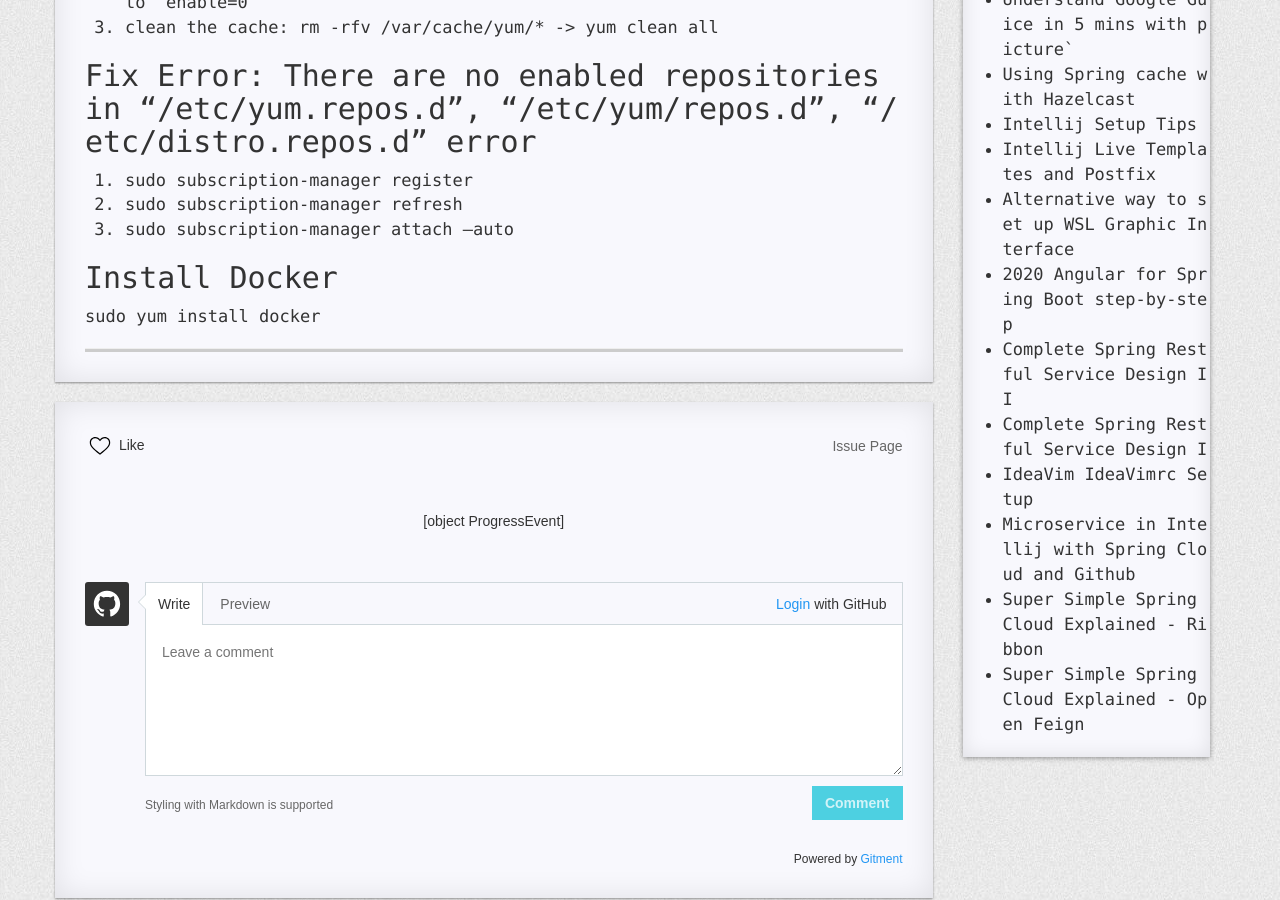
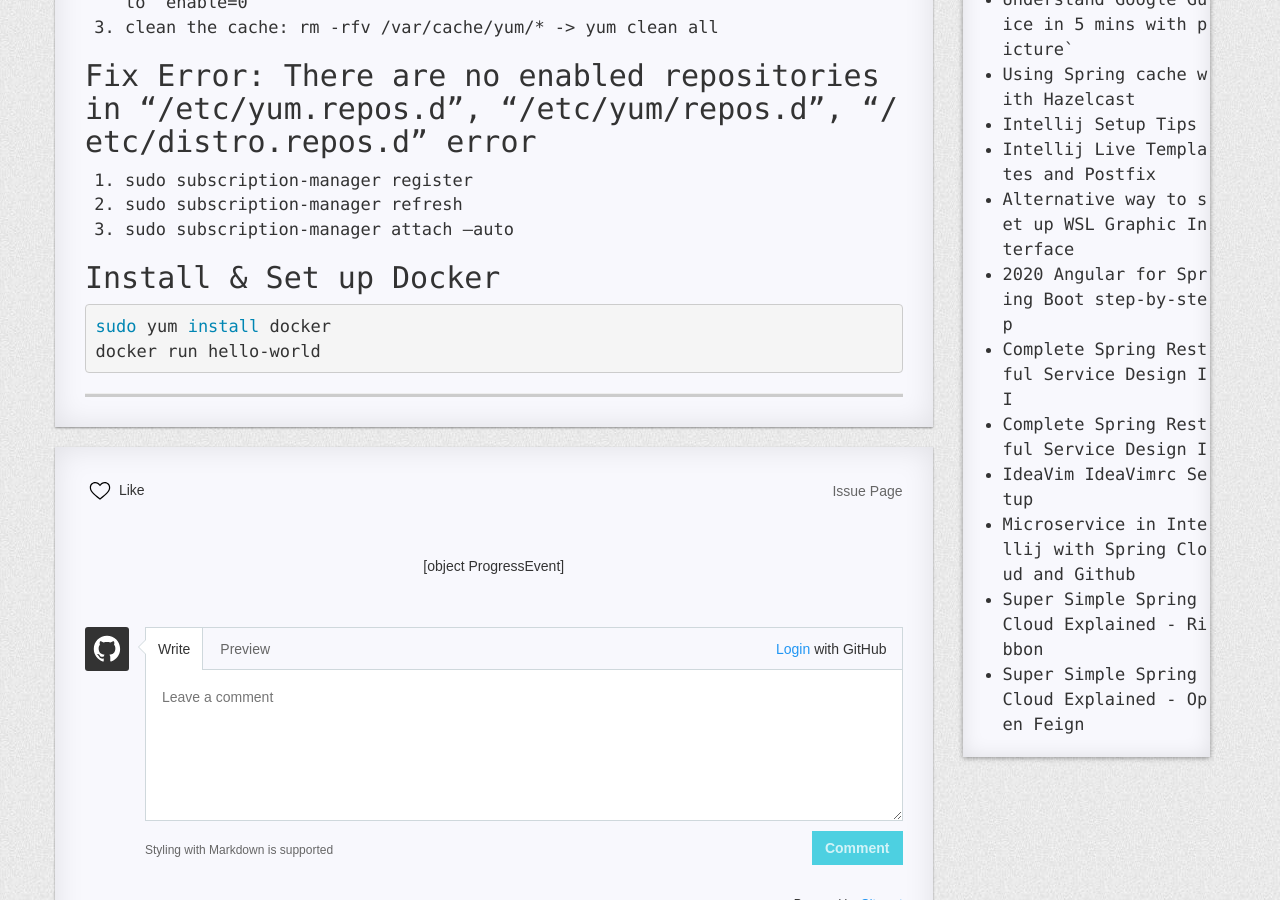
Before and after one commit to R0NGSH3N/r0ngsh3n.github.io, a Jekyll site: the page built from _posts/2021-04-02-rhel-server-setup.md, in a window 1280 px wide and 900 px high, scrolled down 539 px. Built offline with Jekyll 4.4.1, drawn with Linux system fonts in a browser that asks for light colours; nearby versions of some CDN libraries; comment, search, counter and statistics services are not loaded; a style sheet for code colours, icons or effects is not loaded.

Commit message:
Update 2021-04-02-rhel-server-setup.md

```diff
--- a/_posts/2021-04-02-rhel-server-setup.md
+++ b/_posts/2021-04-02-rhel-server-setup.md
@@ -21,6 +21,9 @@ categories: common
 2. sudo subscription-manager refresh
 3. sudo subscription-manager attach --auto
 
-## Install Docker
+## Install & Set up Docker
 
+~~~bash
 sudo yum install docker
+docker run hello-world
+~~~
```
